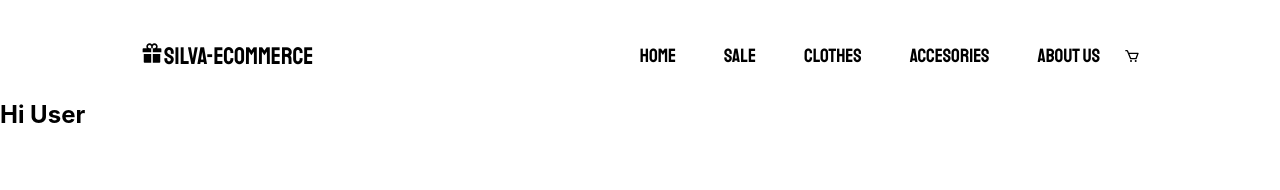
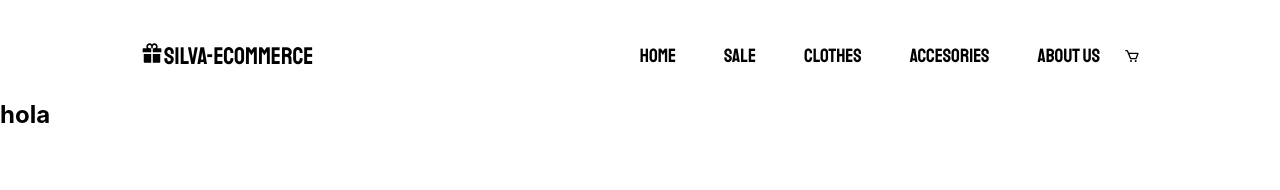
Before and after one commit to rosilvaf/ecommerce-silva, a React (Create React App) app in the folder ecommerce-silva/: page / in a window 1280 px wide. Shown: the top 190 px of the page. Built offline with nearby package versions, Linux system fonts and the light colour scheme.

Commit message:
greeting

```diff
--- a/ecommerce-silva/src/components/navbar/ItemListContainer.js
+++ b/ecommerce-silva/src/components/navbar/ItemListContainer.js
@@ -1,9 +1,9 @@
 import React from 'react';
 
-const ItemListContainer = () => {
+const ItemListContainer = ({greeting}) => {
     return (
         <>
-            <h2>Hi User</h2>
+            <h2>{greeting}</h2>
         </>
     )
 }
--- a/ecommerce-silva/src/components/navbar/NavBar.js
+++ b/ecommerce-silva/src/components/navbar/NavBar.js
@@ -104,8 +104,7 @@ const NavBar = () => {
 
             </NavBarContainer>
 
-            <ItemListContainer></ItemListContainer>
-
+            <ItemListContainer greeting="hola"/>
         </>
 
     );
```
